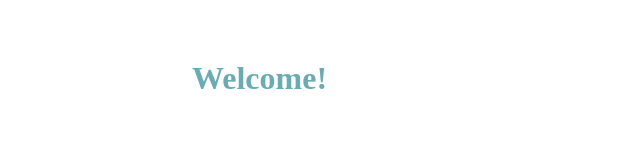
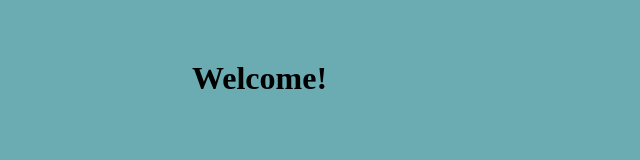
Before and after one commit to hujikol/hujikol.github.com, a plain HTML site: page index.html in a window 1280 px wide. Shown: the whole page, without its empty margins (0-640 px from the left). Drawn offline with Linux system fonts and the light colour scheme.

Commit message:
Update main.css

```diff
--- a/css/main.css
+++ b/css/main.css
@@ -1,5 +1,5 @@
 body {
     margin: 60px auto;
     width: 70%;
-    color: #6BACB3;
+    background-color: #6BACB3;
 }
```
